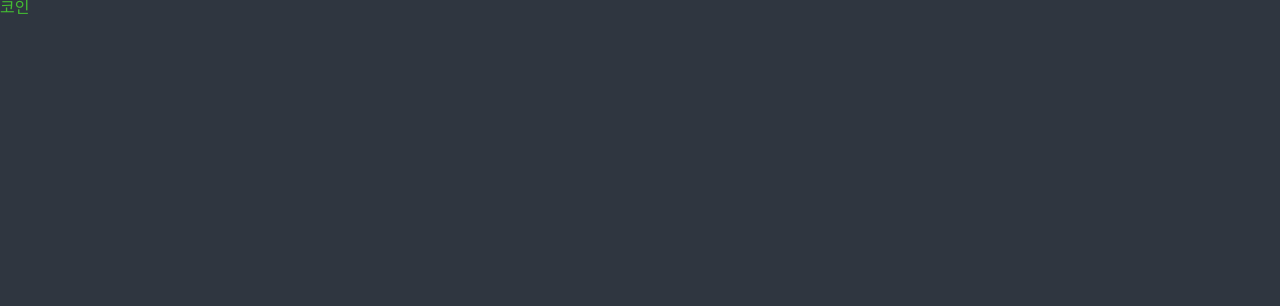
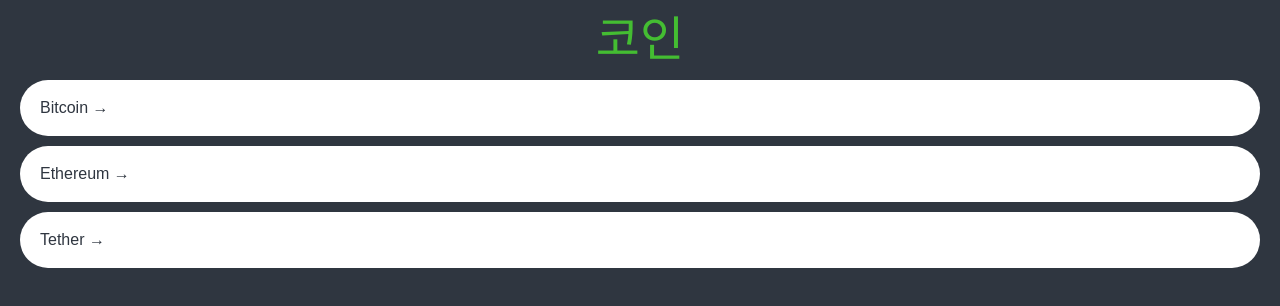
Before and after one commit to prgrmr-l/nomad-coders_react-masterclass2, a React (Create React App) app: page / in a window 1280 px wide. Shown: the top 306 px of the page. Built offline with nearby package versions, Linux system fonts and the light colour scheme.

Commit message:
frontEndHome-1

```diff
--- a/src/App.tsx
+++ b/src/App.tsx
@@ -58,8 +58,9 @@
     props.theme.textColor};//https://flatuicolors.com/palette/gb 적용
 }
 a{
-  text-decoration:none;
-} // 밑줄같은거 애초에 없앰
+  text-decoration:none;// 밑줄 같이 꾸미는 것 없앰
+color:inherit;
+}
 `;
 
 function App() {
--- a/src/routes/Coins.tsx
+++ b/src/routes/Coins.tsx
@@ -1,10 +1,85 @@
+import { Link } from "react-router-dom";
 import styled from "styled-components";
 
+const Container = styled.div`
+  padding: 0px 20px;
+`;
+
+const Header = styled.header`
+  height: 10vh;
+  display: flex;
+  justify-content: center;
+  align-items: center;
+`;
+
+const CoinsList = styled.ul``;
+
+const Coin = styled.li`
+  background-color: white;
+  color: ${(props) => props.theme.bgColor};
+  border-radius: 50px;
+  margin-bottom: 10px;
+  a {
+    padding: 20px;
+    transition: color 0.2s ease-in;
+    display: block;
+  }
+  &:hover {
+    a {
+      color: ${(props) => props.theme.accentColor};
+    }
+  }
+`;
+
 const Title = styled.h1`
+  font-size: 48px;
   color: ${(props) => props.theme.accentColor};
 `;
 
+const coins = [
+  {
+    id: "btc-bitcoin",
+    name: "Bitcoin",
+    symbol: "BTC",
+    rank: 1,
+    is_new: false,
+    is_active: true,
+    type: "coin",
+  },
+  {
+    id: "eth-ethereum",
+    name: "Ethereum",
+    symbol: "ETH",
+    rank: 2,
+    is_new: false,
+    is_active: true,
+    type: "coin",
+  },
+  {
+    id: "usdt-tether",
+    name: "Tether",
+    symbol: "USDT",
+    rank: 3,
+    is_new: false,
+    is_active: true,
+    type: "token",
+  },
+];
+
 function Coins() {
-  return <Title>코인</Title>;
+  return (
+    <Container>
+      <Header>
+        <Title>코인</Title>
+      </Header>
+      <CoinsList>
+        {coins.map((coin) => (
+          <Coin key={coin.id}>
+            <Link to={`/${coin.id}`}>{coin.name} &rarr;</Link>
+          </Coin>
+        ))}
+      </CoinsList>
+    </Container>
+  );
 }
 export default Coins;
```
